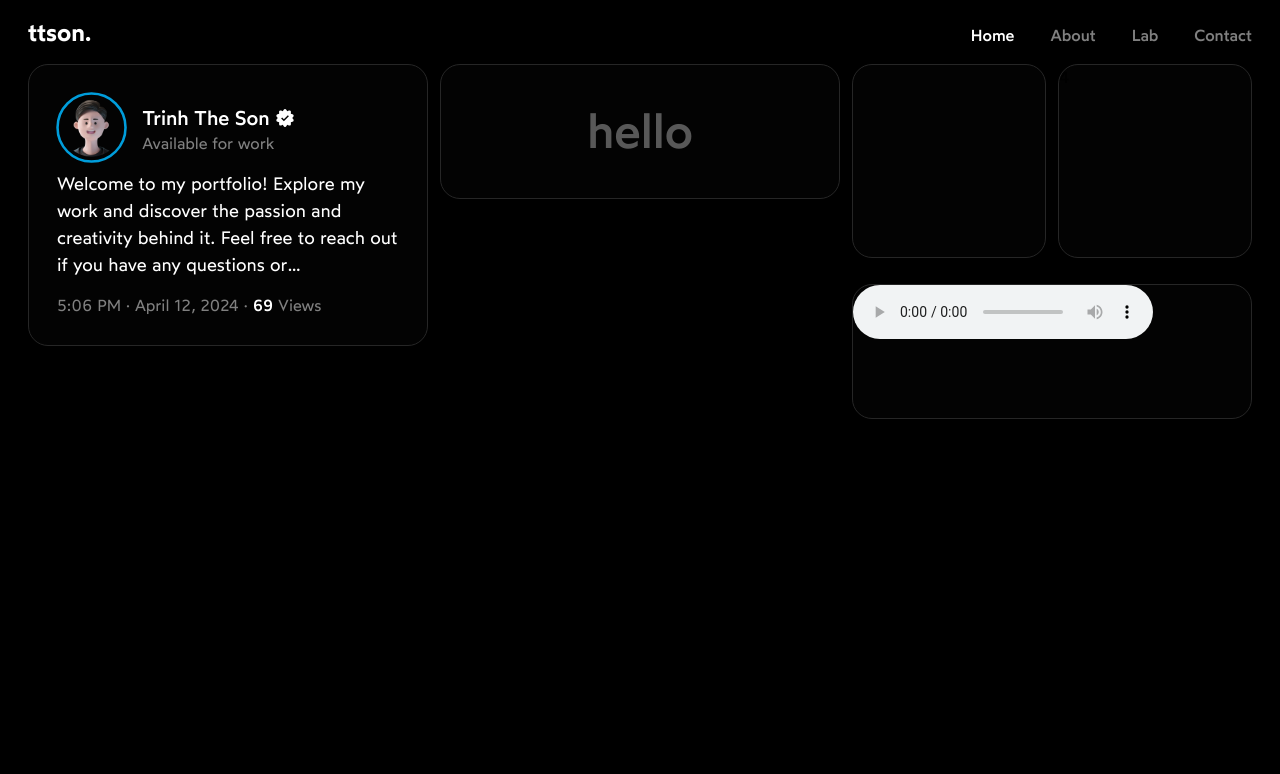
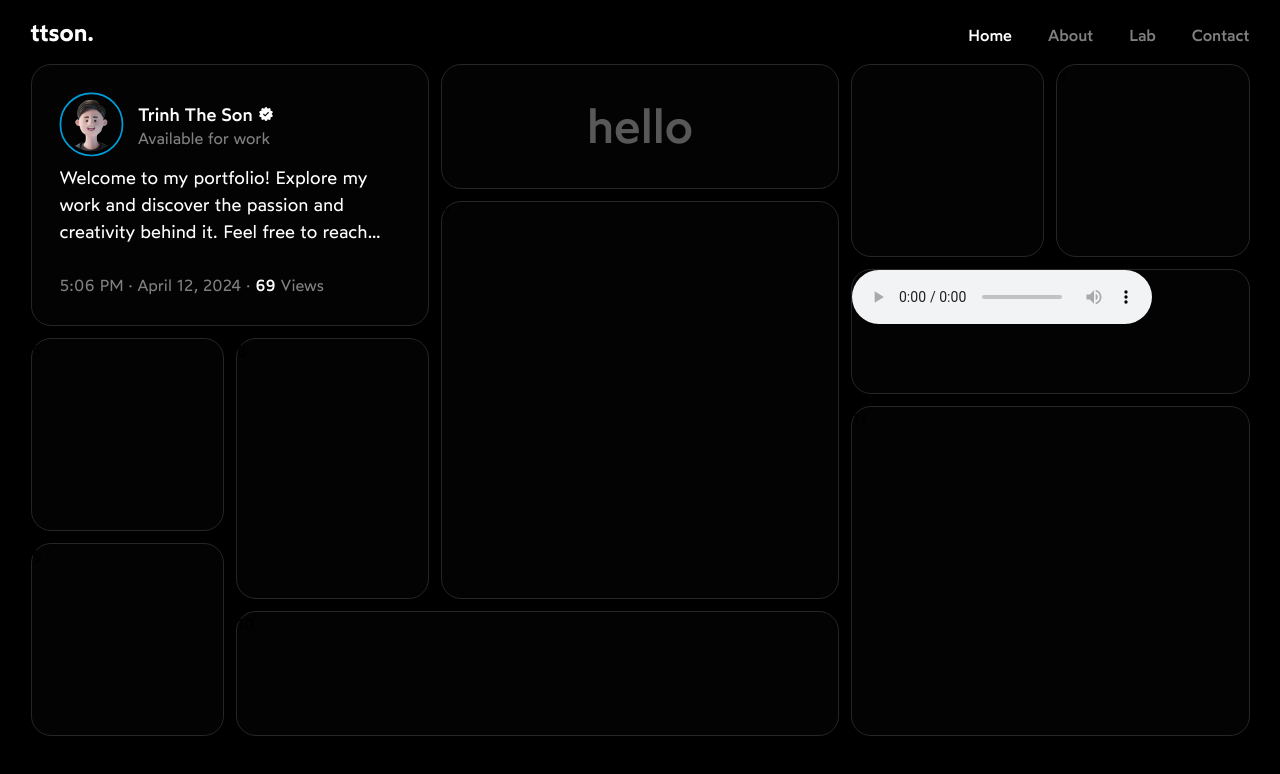
Before and after one commit to ttsoncs/portfolio-refactor, a Next.js app: page / in a window 1280 px wide. Shown: the top 774 px of the page. Built offline with nearby package versions, Linux system fonts and the light colour scheme.

Commit message:
Refactor styles in FirstGrid.js, HomeGrid.js, and MaxWidthWrapper.js

```diff
--- a/src/components/HomeGrid/FirstGrid.js
+++ b/src/components/HomeGrid/FirstGrid.js
@@ -72,7 +72,7 @@ const AvatarWrapper = styled.div`
   border-radius: 50%;
   flex-shrink: 0;
   outline-offset: 4px;
-  outline: 3px solid var(--color-primary);
+  outline: 2px solid var(--color-primary);
   overflow: hidden;
   position: relative;
   transform: scale(0.85);
@@ -96,21 +96,21 @@ const NameWrapper = styled.div`
 
 const Name = styled.p`
   color: var(--color-primary-text);
-  font-size: ${20 / 16}rem;
+  font-size: ${18 / 16}rem;
   font-weight: var(--font-weight-medium);
 
   @media ${QUERIES.phoneAndSmaller} {
-    font-size: ${18 / 16}rem;
+    font-size: ${16 / 16}rem;
   }
 `;
 
 const Badge = styled(Image)`
-  width: 18px;
-  height: 18px;
+  width: 14px;
+  height: 14px;
 
   @media ${QUERIES.phoneAndSmaller} {
-    width: 16px;
-    height: 16px;
+    width: 12px;
+    height: 12px;
   }
 `;
 
@@ -125,20 +125,21 @@ const WorkStatus = styled.p`
 `;
 
 const SecondBox = styled.div`
-  align-items: center;
+  align-items: start;
   display: grid;
   grid-row: 3/6;
 `;
 
 const Tweet = styled.p`
   -webkit-box-orient: vertical;
-  -webkit-line-clamp: 4;
+  -webkit-line-clamp: 3;
   color: var(--color-primary-text);
   display: -webkit-box;
   font-size: ${18 / 16}rem;
   overflow: hidden;
 
   @media ${QUERIES.phoneAndSmaller} {
+    -webkit-line-clamp: 4;
     font-size: ${16 / 16}rem;
   }
 `;
--- a/src/components/HomeGrid/HomeGrid.js
+++ b/src/components/HomeGrid/HomeGrid.js
@@ -15,13 +15,13 @@ function HomeGrid() {
       <SecondGrid />
       <ThirdGrid />
       <Box4>4</Box4>
+      <Box5>5</Box5>
+      <Box6>6</Box6>
       <EighthGrid>8</EighthGrid>
-      {/* <Box5>5</Box5>
-      <Box6>6</Box6>
       <Box7>7</Box7>
       <Box9>9</Box9>
       <Box10>10</Box10>
-      <Box11>11</Box11>  */}
+      <Box11>11</Box11>
     </Wrapper>
   );
 }
@@ -53,6 +53,8 @@ const Box4 = styled.div`
 `;
 
 const Box5 = styled.div`
+  background-color: var(--color-box-background);
+  border-radius: 20px;
   border: 1px solid var(--color-border);
   grid-column: 1/3;
   grid-row: 5/8;
@@ -64,6 +66,8 @@ const Box5 = styled.div`
 `;
 
 const Box6 = styled.div`
+  background-color: var(--color-box-background);
+  border-radius: 20px;
   border: 1px solid var(--color-border);
   grid-column: 3/5;
   grid-row: 5/9;
@@ -75,6 +79,8 @@ const Box6 = styled.div`
 `;
 
 const Box7 = styled.div`
+  background-color: var(--color-box-background);
+  border-radius: 20px;
   border: 1px solid var(--color-border);
   grid-column: 5/9;
   grid-row: 3/9;
@@ -86,6 +92,8 @@ const Box7 = styled.div`
 `;
 
 const Box9 = styled.div`
+  background-color: var(--color-box-background);
+  border-radius: 20px;
   border: 1px solid var(--color-border);
   grid-column: 1/3;
   grid-row: 8/11;
@@ -97,6 +105,8 @@ const Box9 = styled.div`
 `;
 
 const Box10 = styled.div`
+  background-color: var(--color-box-background);
+  border-radius: 20px;
   border: 1px solid var(--color-border);
   grid-column: 3/9;
   grid-row: 9/11;
@@ -108,6 +118,8 @@ const Box10 = styled.div`
 `;
 
 const Box11 = styled.div`
+  background-color: var(--color-box-background);
+  border-radius: 20px;
   border: 1px solid var(--color-border);
   grid-column: 9/13;
   grid-row: 6/11;
--- a/src/components/MaxWidthWrapper/MaxWidthWrapper.js
+++ b/src/components/MaxWidthWrapper/MaxWidthWrapper.js
@@ -1,5 +1,6 @@
 "use client";
 
+import { QUERIES, BREAKPOINTS } from "@/constants";
 import React from "react";
 import styled from "styled-components";
 
@@ -9,10 +10,18 @@ function MaxWidthWrapper({ children }) {
 
 const Wrapper = styled.div`
   margin-inline: auto;
-  max-width: 1500px;
+  max-width: ${BREAKPOINTS.laptopMax * 0.85}px;
   min-height: 100%;
   padding-inline: 28px;
   position: relative;
+
+  @media ${QUERIES.tabletAndSmaller} {
+    max-width: ${BREAKPOINTS.tabletMax * 0.8}px;
+  }
+
+  @media ${QUERIES.phoneAndSmaller} {
+    max-width: ${BREAKPOINTS.phoneMax * 0.75}px;
+  }
 `;
 
 export default MaxWidthWrapper;
```
